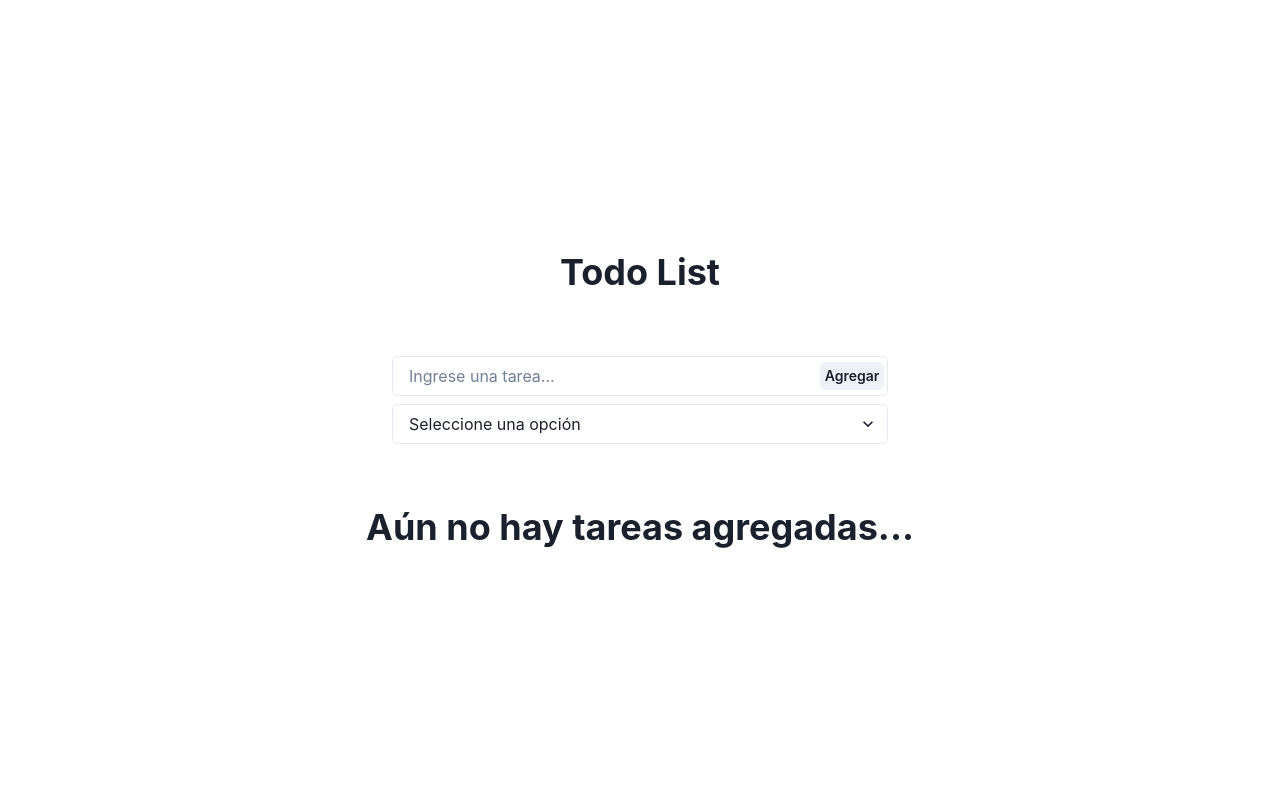
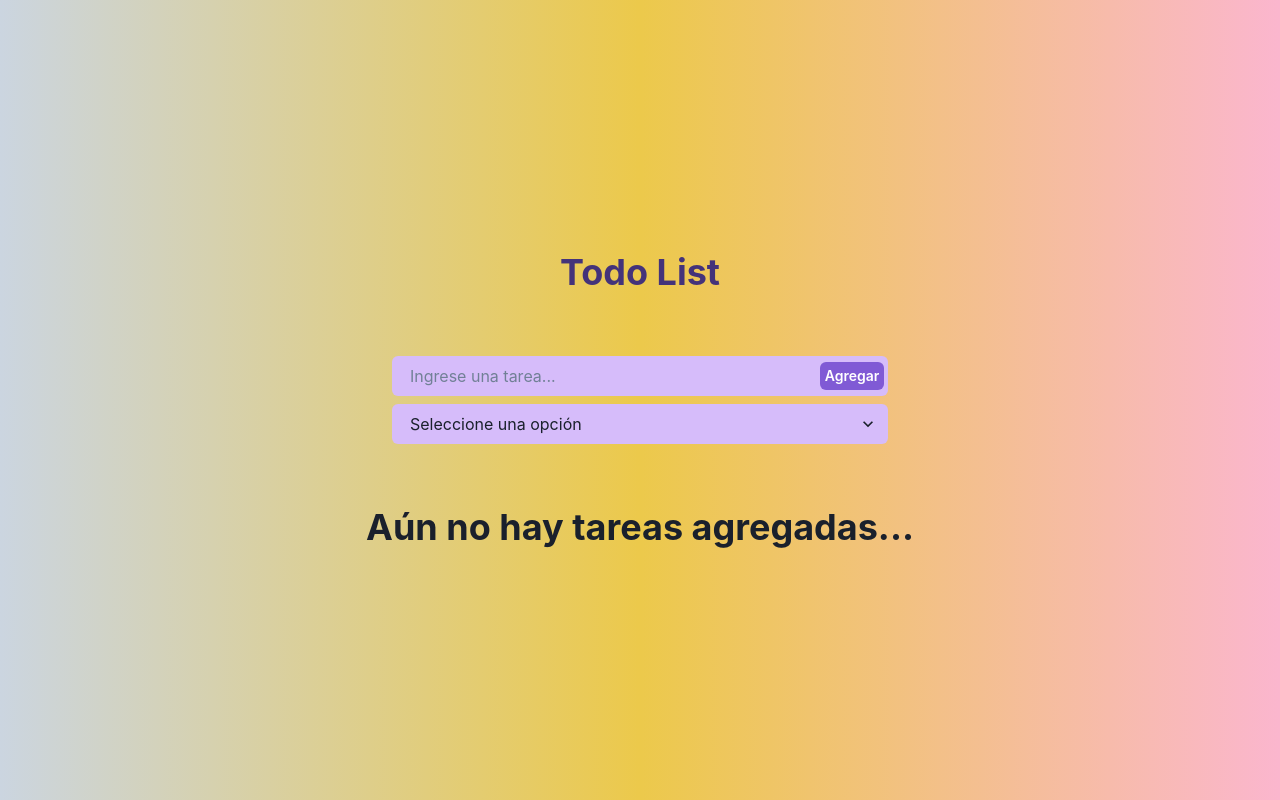
Before and after one commit to MarinaArrieta/To-Do-List, a React (Vite) app in the folder to-do-list/: page / in a window 1280 px wide. Built offline with nearby package versions, Linux system fonts and the light colour scheme.

Commit message:
Cambio de colores a todo

```diff
--- a/to-do-list/src/App.jsx
+++ b/to-do-list/src/App.jsx
@@ -1,8 +1,9 @@
-import { useState } from 'react'
+// import { useState } from 'react'
+import { Heading, VStack, InputRightElement, InputGroup, Input, Button, Select, useToast } from '@chakra-ui/react'
 import TodoList from './components/TodoList'
 
 function App() {
-  const [count, setCount] = useState(0)
+  // const [count, setCount] = useState(0)
 
   return (
     <TodoList/>
--- a/to-do-list/src/components/List.jsx
+++ b/to-do-list/src/components/List.jsx
@@ -22,11 +22,11 @@ export const List = ({ tasks, onDelete, toggleChecked}) => {
 
     console.log("este componente")
   return (
-    <VStack>
-        {tasks.length > 0 ? <><Heading textAlign='center'>Tareas</Heading> <Text>Para editar, hace click sobre la palabra...</Text> </> : <Heading textAlign='center'>Aún no hay tareas agregadas...</Heading>}
+    <VStack spacing='5'>
+        {tasks.length > 0 ? <><Heading textAlign='center' color='purple.800'>Tareas</Heading> <Text color='blue.900'>Para editar, haz click sobre la palabra</Text> </> : <Heading textAlign='center'>Aún no hay tareas agregadas...</Heading>}
         {tasks.map((task, index)=> (
-            <HStack key={index+task.name}>
-              <MdEdit />
+            <HStack key={index+task.name} bg='purple.200' w='70%' p='3'>
+              <MdEdit color='purple.500'/>
               <Editable textDecoration={task.checked  ? 'line-through' : 'none'} defaultValue={task.name} >
               <EditablePreview />
               <EditableInput />
@@ -36,7 +36,7 @@ export const List = ({ tasks, onDelete, toggleChecked}) => {
 
                 <Button
                     padding='11px'
-                    colorScheme={task.checked ? 'teal' : 'pink'}
+                    colorScheme={task.checked ? 'orange' : 'pink'}
                     onClick={() => toggleChecked(index)}
                 >
                     <MdCheck />
@@ -46,30 +46,30 @@ export const List = ({ tasks, onDelete, toggleChecked}) => {
 
                 <Button
                     padding='11px'
-                    colorScheme='blue'
+                    colorScheme='red'
                     onClick={onOpen}
                 >
                     <MdDelete />
                     {index}
                 </Button>
 
-                <Modal blockScrollOnMount={true} isOpen={isOpen} onClose={onClose}>
-                    <ModalOverlay />
-                    <ModalContent>
-                    <ModalHeader>Seguro desea eliminar este elemento ?</ModalHeader>
+                <Modal  blockScrollOnMount={true} isOpen={isOpen} onClose={onClose} isCentered >
+                    <ModalOverlay bgGradient='linear(to-r, gray.300, yellow.400, pink.200)' />
+                    <ModalContent w='75%' bg='purple.200'>
+                    <ModalHeader color='purple.800'>Seguro desea eliminar este elemento ?</ModalHeader>
                     <ModalCloseButton />
                     <ModalBody>
-                        <MdWarning />
-                        <Text fontWeight='bold' mb='1rem'>
-                            Esta acción no se puede revertir
+
+                        <Text color='blue.900' fontWeight='bold' mb='1rem'>
+                          Esta acción no se puede revertir
                         </Text>
                     </ModalBody>
 
                     <ModalFooter>
-                        <Button colorScheme='blue' mr={3} onClick={onClose}>
+                        <Button colorScheme='orange' mr={3} onClick={onClose}>
                         Cerrar
                         </Button>
-                        <Button variant='ghost' onClick={()=>onClose(onDelete(index))}>Eliminar</Button>
+                        <Button colorScheme='red' onClick={()=>onClose(onDelete(index))}>Eliminar</Button>
                     </ModalFooter>
                     </ModalContent>
                 </Modal>
--- a/to-do-list/src/components/TodoList.jsx
+++ b/to-do-list/src/components/TodoList.jsx
@@ -28,7 +28,7 @@ export const TodoList = () => {
         if (value.length < 4){
             toast({
                 position: 'top',
-                description: "Debes escribir mas de tres letras...",
+                description: "Debes escribir mas de tres caracteres...",
                 status: 'error',
             })
         } else{
@@ -40,7 +40,6 @@ export const TodoList = () => {
             setAllTasks(newTasks)
             setTasks(newTasks)
             setLocalStorage('tasks', newTasks)
-            placeholder='Ingrese una tarea...'
         }
     }
 
@@ -67,11 +66,14 @@ export const TodoList = () => {
     }
 
     return (
-        <VStack minH='100vh' spacing='62px' justifyContent='center' padding='20px'>
-            <Heading>Todo List</Heading>
+        <VStack minH='100vh' spacing='62px' justifyContent='center' padding='20px' bgGradient='linear(to-r, gray.300, yellow.400, pink.200)'>
+            <Heading color='purple.800'>Todo List</Heading>
             <VStack width= {{base: '90%', md: '80%', lg: '50%', xl: '40%'}}>
                 <InputGroup size='md'>
                     <Input
+                        variant='filled'
+                        focusBorderColor='purple.600'
+                        bg='purple.200'
                         pr='4.5rem'
                         type='text'
                         placeholder='Ingrese una tarea...'
@@ -79,12 +81,19 @@ export const TodoList = () => {
                         onChange={(e)=>setValue(e.target.value)}
                     />
                     <InputRightElement width='4.5rem' padding='4px'>
-                        <Button h='1.75rem' size='sm' onClick={handleClick}>
+                        <Button h='1.75rem' size='sm' colorScheme='purple' onClick={handleClick}>
                             Agregar
                         </Button>
                     </InputRightElement>
                 </InputGroup>
-                <Select placeholder='Seleccione una opción' value={select} onChange={filterSelect}>
+                <Select
+                    variant='filled'
+                    focusBorderColor='purple.600'
+                    bg='purple.200'
+                    placeholder='Seleccione una opción'
+                    value={select}
+                    onChange={filterSelect}
+                >
                     <option value='all'>Todas</option>
                     <option value='check'>Completas</option>
                     <option value='uncheck'>Incompletas</option>
```
